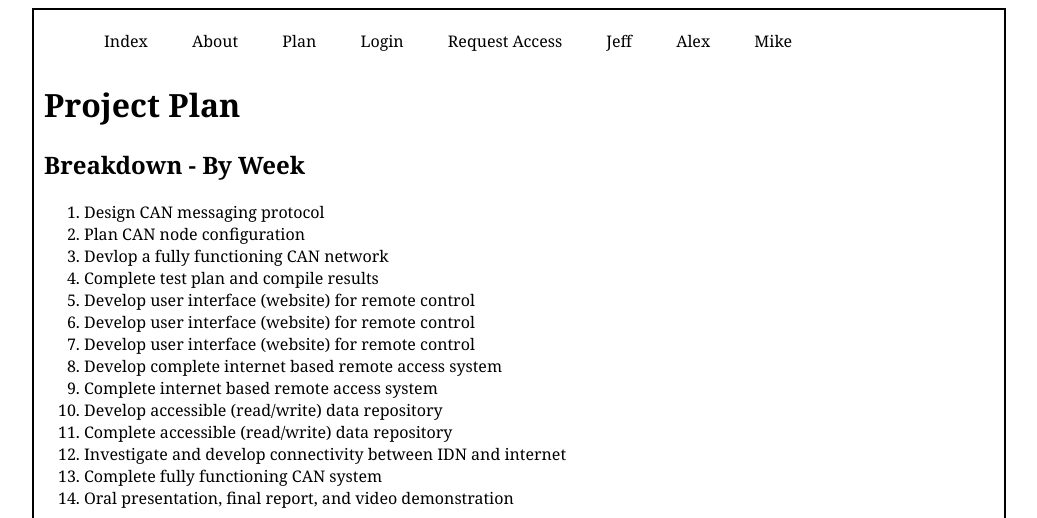
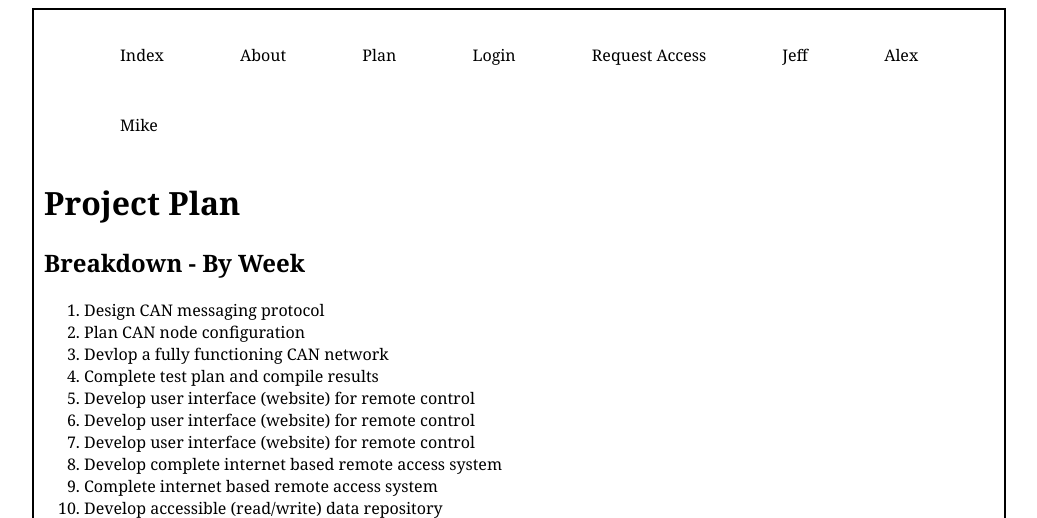
Before and after one commit to Jenglish3761/Project-VI, a PHP site: page /docs/ref/plan.html in a window 1280 px wide. Shown: the top 518 px of the page, without its empty margins (121-1158 px from the left). Run offline with PHP 8.4, Linux system fonts and the light colour scheme.

Commit message:
Update project_style.css

```diff
--- a/css/project_style.css
+++ b/css/project_style.css
@@ -52,6 +52,14 @@ a:active.menu{
 }
 
 /* Dropdown menu */
+
+li a, .dropbtn {
+    display: inline-block;
+    color: white;
+    text-align: center;
+    padding: 14px 16px;
+    text-decoration: none;
+}
 
 li.dropdown {
     display: inline-block;
```
